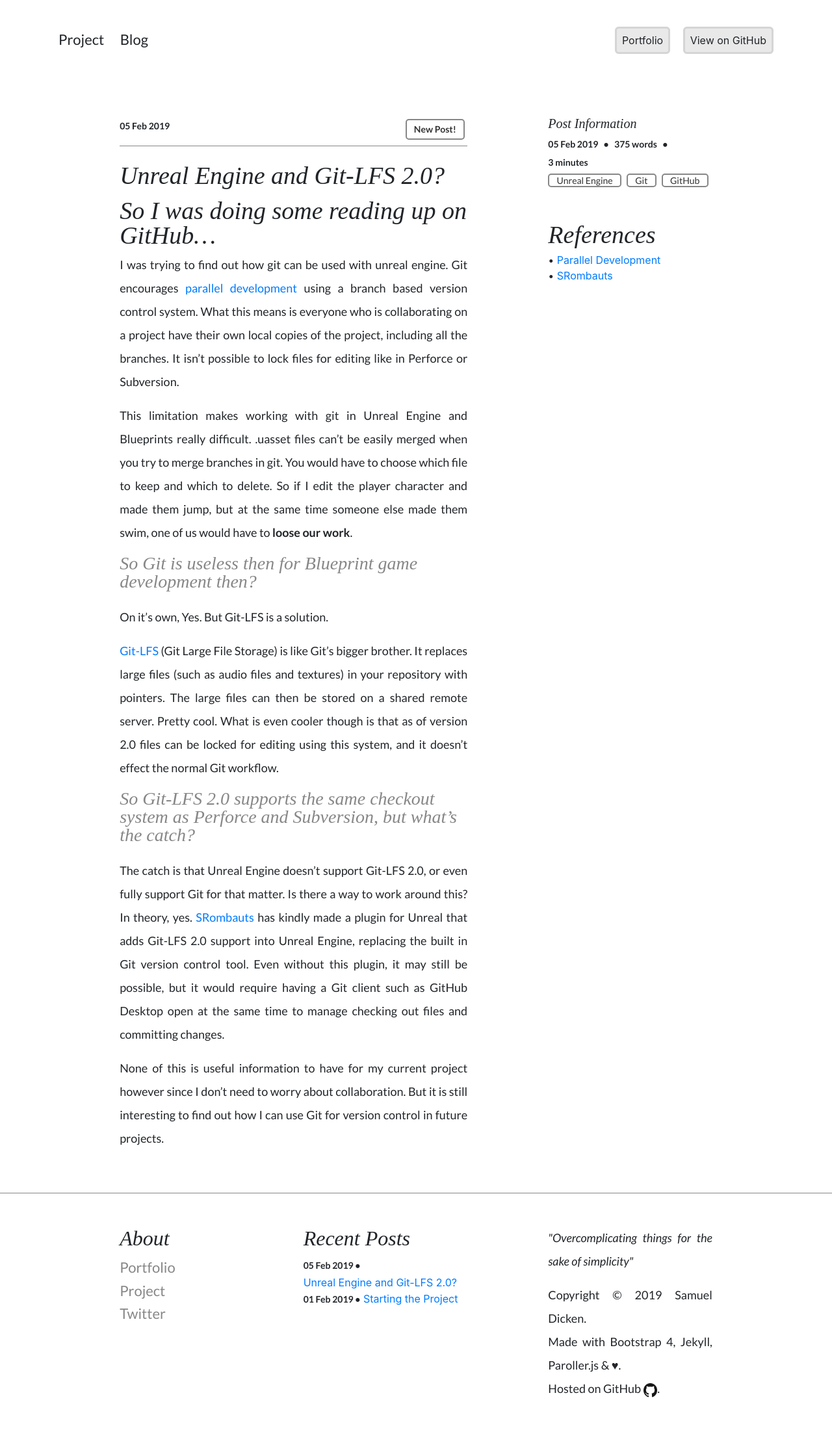
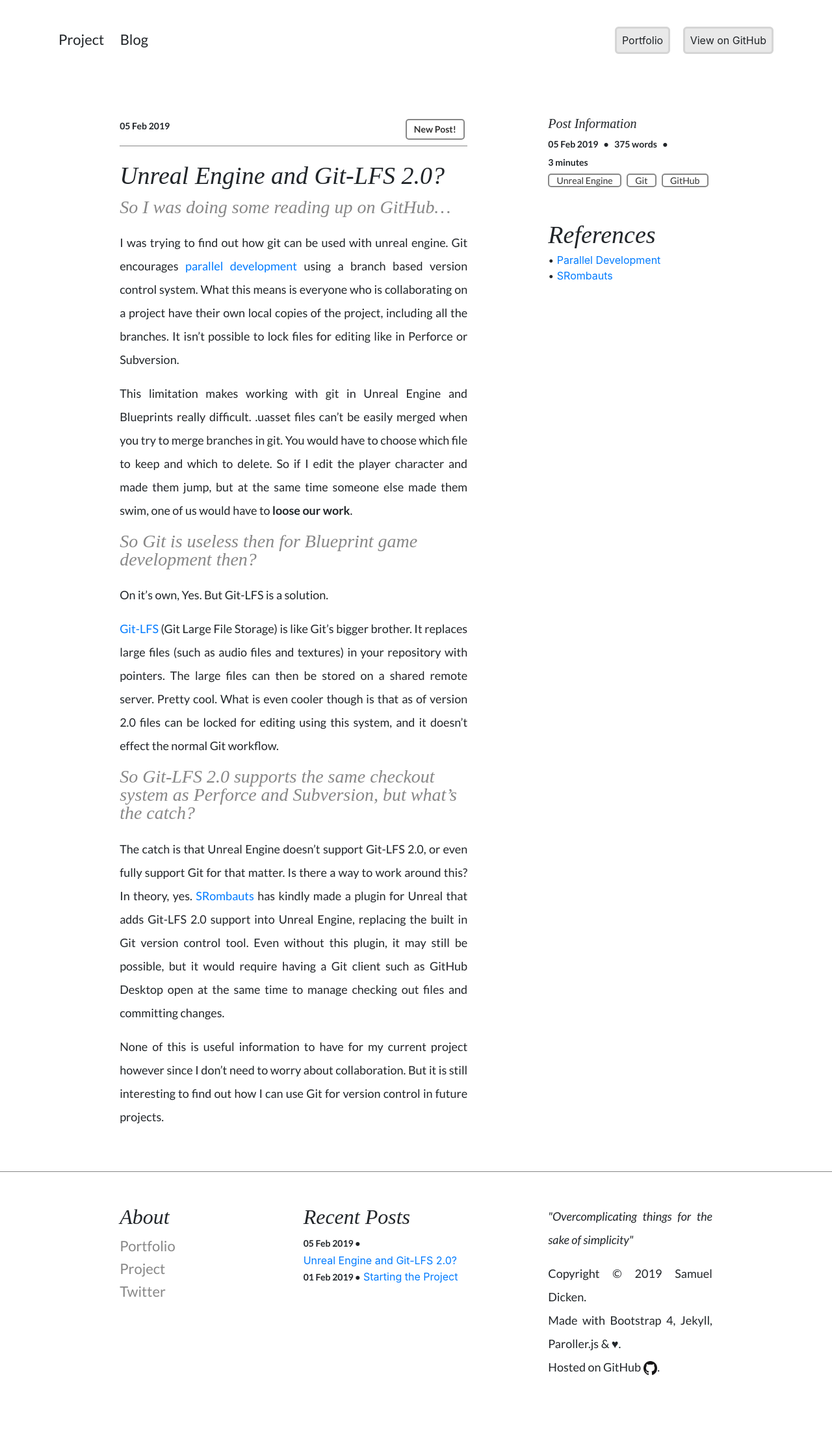
Before and after one commit to ProfessorDudley/FinalYearProject, a Jekyll site: the page built from _posts/2019-02-05-git-lfs-can-lock-files.md, in a window 1280 px wide. Shown: the whole page at 65% size. Built offline with Jekyll 4.4.1, drawn with Linux system fonts in a browser that asks for light colours; nearby versions of some CDN libraries; after the commit the page ends 2187 px from its top, so only the background shows below that.

Commit message:
changing first header to h4

```diff
--- a/_posts/2019-02-05-git-lfs-can-lock-files.md
+++ b/_posts/2019-02-05-git-lfs-can-lock-files.md
@@ -13,7 +13,7 @@
     link: "https://github.com/SRombauts/UE4GitPlugin"
 ---
 
-### So I was doing some reading up on GitHub...
+#### So I was doing some reading up on GitHub...
 
 I was trying to find out how git can be used with unreal engine. Git encourages [parallel development](https://nvie.com/posts/a-successful-git-branching-model/) using a branch based version control system. What this means is everyone who is collaborating on a project have their own local copies of the project, including all the branches. It isn't possible to lock files for editing like in Perforce or Subversion.
 
```
